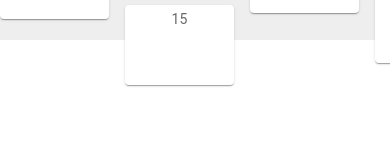
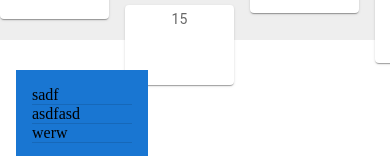
Before and after one commit to SantoshReddyBujala/Reactwebtype, a React (Create React App) app: page / in a window 390 px wide. Shown: the part 804-960 px from the top of the page. Before the commit the page ends 913 px from the top, so only its background shows below. Built offline with nearby package versions, Linux system fonts and the light colour scheme; a web font is replaced by a local one.

Commit message:
Responsiveness completed

```diff
--- a/src/App.tsx
+++ b/src/App.tsx
@@ -37,6 +37,7 @@ import MuiDate from "./components/MuiDate";
 import MuiTabs from "./components/MuiTabs";
 import MuiTimeline from "./components/MuiTimeline";
 import MuiMasonry from "./components/Masonry";
+import MuiResponsiveness from "./components/MuiResponsiveness";
 
 const App: React.FC = () => {
   return (
@@ -46,6 +47,7 @@ const App: React.FC = () => {
       <MuiTabs />
       <MuiTimeline />
       <MuiMasonry />
+      <MuiResponsiveness />
       {/* <MuiLoadingButton /> */}
       {/* <MuiAvatar />
       <MuiBadge />
--- /dev/null
+++ b/src/components/MuiResponsiveness.tsx
@@ -0,0 +1,20 @@
+import { Box, Divider } from "@mui/material";
+import React from "react";
+
+const MuiResponsiveness = () => {
+  return (
+    <Box
+      sx={{
+        height: "300px !important",
+        width: { xs: 100, sm: 200, md: 300, lg: 400, xl: 500 },
+        bgcolor: "primary.main",
+        m: "16px",
+        p: "16px",
+      }}
+    >
+      sadf <Divider /> asdfasd <Divider /> werw <Divider />
+    </Box>
+  );
+};
+
+export default MuiResponsiveness;
```
